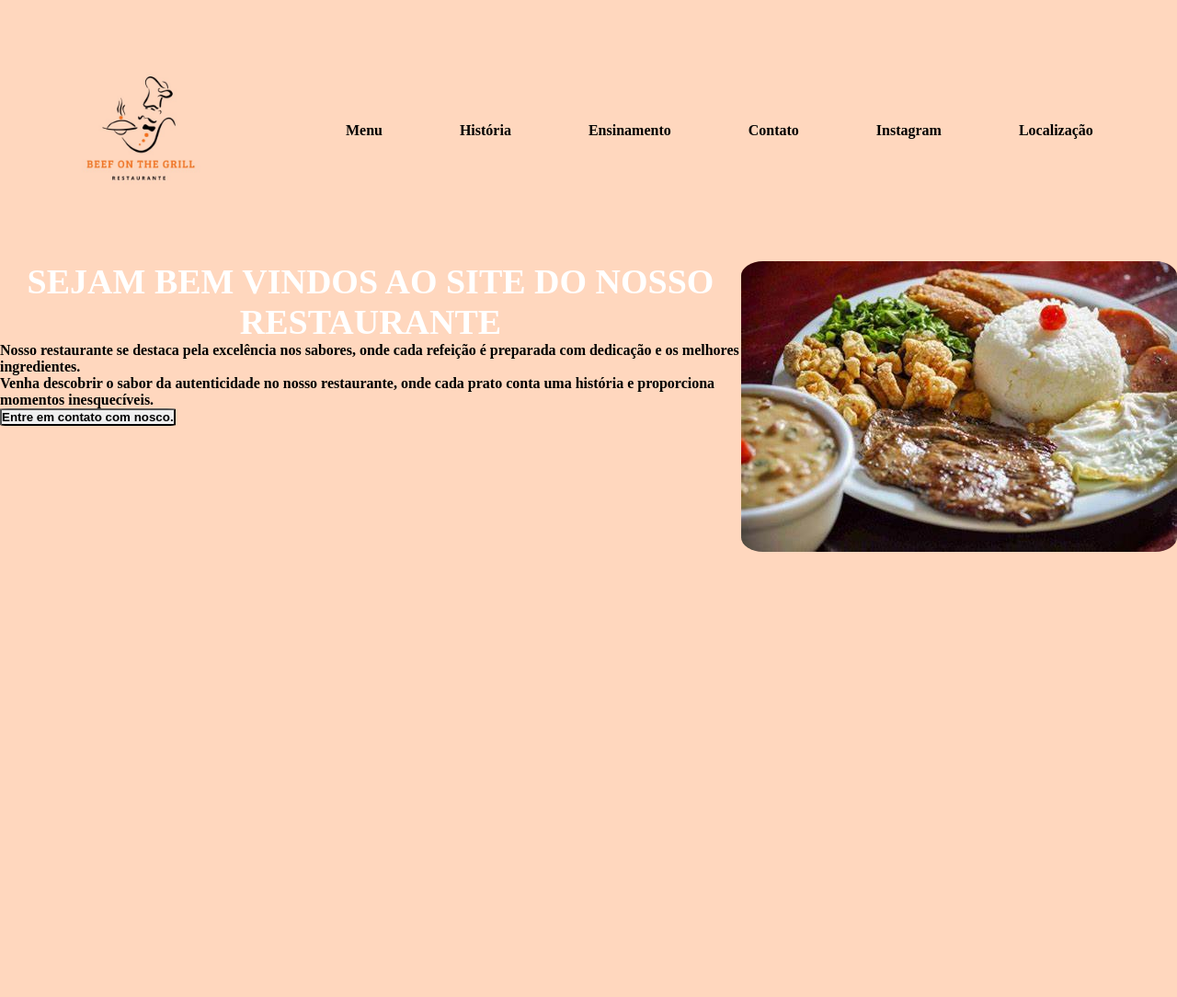
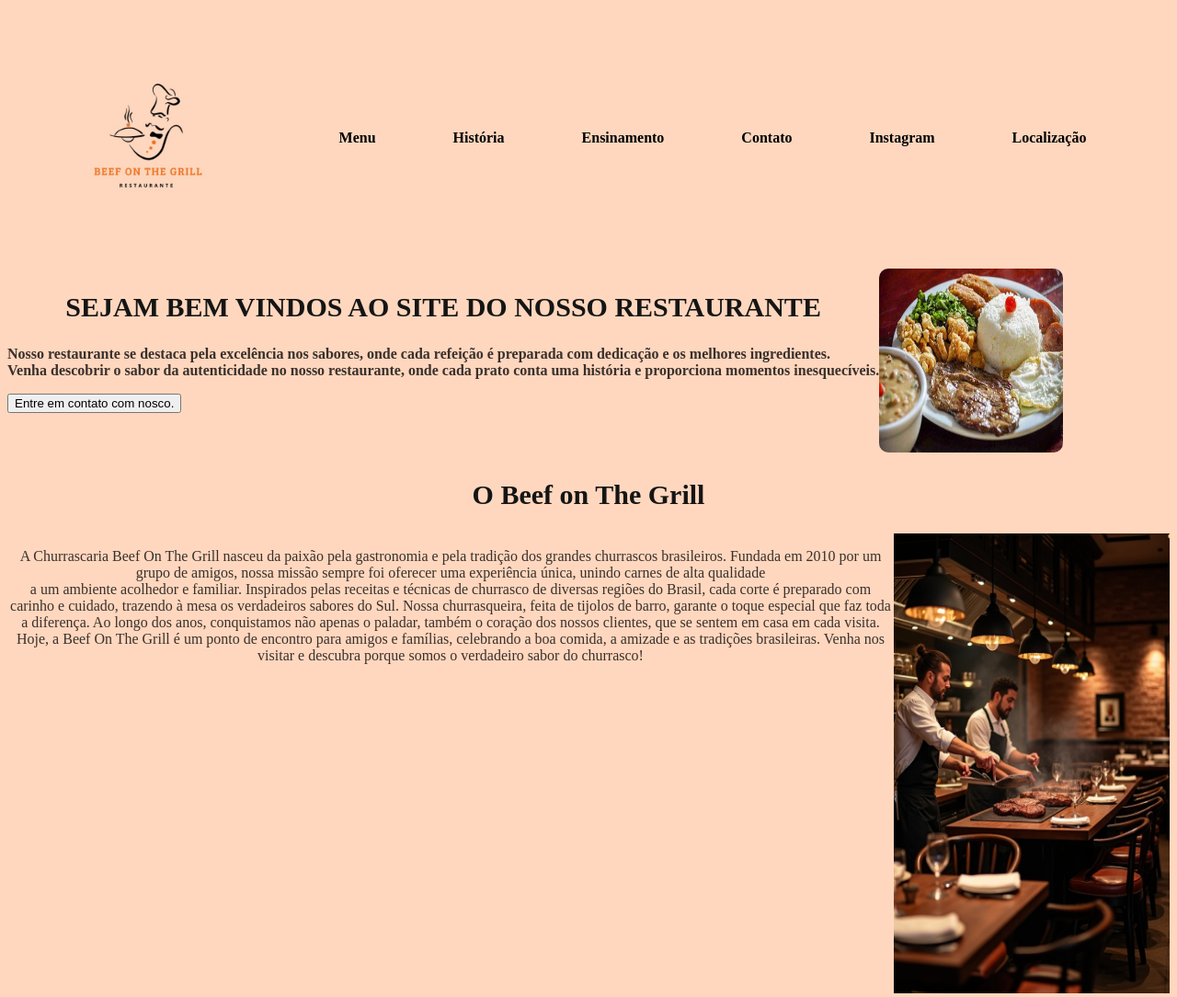
Before and after one commit to Clay1442/Site-Beef-on-The-Grill, a plain HTML site: page index.html in a window 1280 px wide. Shown: the whole page at 92% size. Before the commit the page ends 800 px from the top, so only its background shows below. Drawn offline with Linux system fonts and the light colour scheme.

Commit message:
Colocando a div historia do site

```diff
--- a/index.html
+++ b/index.html
@@ -5,29 +5,26 @@
     <meta name="viewport" content="width=device-width, initial-scale=1.0">
 
     <!--LINK DAS FONTES USADAS.-->
-    <link rel="preconnect" href="https://fonts.googleapis.com">
-    <link rel="preconnect" href="https://fonts.gstatic.com" crossorigin>
-    <link href="https://fonts.googleapis.com/css2?family=Nunito:ital,wght@0,200..1000;1,200..1000&display=swap" rel="stylesheet">
     <!--LINK DAS FONTES USADAS.-->
 
     <title>Beef on the Grill</title>
     <link rel="stylesheet" href="style.css">
 
 </head>
+
+<style>
+    @import url('https://fonts.googleapis.com/css2?family=Nunito:ital,wght@0,200..1000;1,200..1000&display=swap');
+    </style>
+
 <body>
 
     <header>
-        <div class="field"> <!--começo do field-->
-
-            <div class="soon"> <!--logo-->
-
-                <a href="#">
-                    <img src="imagens_do_site/1f9ec58a-db04-40b7-b208-32977c39f61b.png" alt="Logo do restaurante.">
-                </a>
-
-            </div> <!--fim da div Logo-->
-
-            <!--inicio do menu-->
+        <div class="field"> <!--começo da div field-->
+            <!------------LOGO--------------->
+            <div class="soon">
+                <a href="#"><img src="imagens_do_site/Logo Restaurante.png" alt="Logo do restaurante."></a>
+            </div>
+            <!------------LOGO--------------->
             <nav class="menu">
                 <ul>
                     <li><a href="#">Menu</a></li>
@@ -38,8 +35,7 @@
                     <li><a href="#">Localização</a></li>
                 </ul>
             </nav>
-            <!--fim do menu-->
-        </div> <!--fim do field-->
+        </div> <!--fim da div field-->
     </header>
 
     <!--começo do main-->
@@ -54,7 +50,7 @@
                     <div class="text-site-apex"> <!--começo da class text-site-apex-->
 
                         <h1>SEJAM BEM VINDOS AO SITE DO NOSSO RESTAURANTE</h1>
-                        <P>Nosso restaurante se destaca pela excelência nos sabores, onde cada refeição é preparada com dedicação e os melhores ingredientes. <br>
+                        <P class="Single">Nosso restaurante se destaca pela excelência nos sabores, onde cada refeição é preparada com dedicação e os melhores ingredientes. <br>
                         Venha descobrir o sabor da autenticidade no nosso restaurante, onde cada prato conta uma história e proporciona momentos inesquecíveis.</P>
 
                             <div class="button-contato">
@@ -62,18 +58,44 @@
                                     <button>Entre em contato com nosco.</button>
                                 </a>
                             </div>
-                    </div> <!--fim da class text-site-apex-->
+
+                        </div> <!--fim da class text-site-apex-->
+
+                <div class="img-apex-site"> <!--começo da class img-apex-site-->
+                    <img src="imagens_do_site/Prato.jpg" alt="Prato">
+                </div> <!--fim da class img-apex-site-->
+
+            </div> <!--fim da class Middle of the site-->
+            </div> <!--fim do field-->
+            </section> <!--fim do site-apex-->
 
 
-                <div class="img-apex-site"> <!--começo da class img-apex-site-->
-                    <img src="imagens_do_site/0c9e9851-6c43-4aaa-b3f0-0298031c5201.png" alt="Prato">
-                </div> <!--fim da class img-apex-site-->
+            <section class="site-historia" style="text-align: center;"><!--inicio section da historia do site-->
+
+                <h1>O Beef on The Grill</h1>
 
 
-                 </div> <!--fim da class Middle of the site-->
-            </div> <!--fim do field-->
-        </section> <!--fim do site-apex-->
+
+                    <div class="Middle-of-the-site">
+
+                        <p class="Single">A Churrascaria Beef On The Grill nasceu da paixão pela gastronomia e pela tradição dos grandes churrascos brasileiros.
+                    Fundada em 2010 por um grupo de amigos, nossa missão sempre foi oferecer uma experiência única, unindo carnes de alta qualidade<br> a um ambiente acolhedor e familiar.
+                    Inspirados pelas receitas e técnicas de churrasco de diversas regiões do Brasil, cada corte é preparado com carinho e cuidado, trazendo à mesa os verdadeiros sabores do Sul.
+                    Nossa churrasqueira, feita de tijolos de barro, garante o toque especial que faz toda a diferença. Ao longo dos anos, conquistamos não apenas o paladar, também o coração dos nossos clientes, que se sentem em casa em cada visita.<br>
+                    Hoje, a Beef On The Grill é um ponto de encontro para amigos e famílias, celebrando a boa comida, a amizade e as tradições brasileiras. Venha nos visitar e descubra porque somos o verdadeiro sabor do churrasco! </p>
+
+              <div class="img-apex-site"><!--começo da class img-historia-site-->
+                <img src="imagens_do_site/Garçom.png" alt="Churrasqueiros" width="300px" height="500px">
+
+
+                   </div><!--fim da class img-historia-site-->
+                  </div>
+                </section><!--Fim da class site-historia-->
+
+
+
     </main> <!--Fim do main-->
+
 
 </body>
 </html>
--- a/style.css
+++ b/style.css
@@ -1,27 +1,37 @@
 *{
-    font-weight: 600;
-    margin: 0%;
+    --moz-column-rule-color: #000000;
+    --moz-column-rule-color: #ffffff;
+}
+
+body{
+    background-color:rgb(255, 215, 190);
+    height: 100vh;
+}
+
+.field{
+    font-weight: 700;
+    margin: 0% auto;
     padding: 0%;
+    max-width: 1280px;
     box-sizing: border-box;
     border-radius: 5%;
 }
 
 h1{
-    color: #ffffff;
-    font-size: 38px;
+    color: #151515;
+    font-size: 30px;
     text-align: center;
 }
 
-body{
-    background-color:rgb(255, 215, 190);
-    height: 100vh;
+/* AQUI CONTÉM UMA CLASS DE PARÁGRAFO ÚNICO, PARA ALTERAÇÃO DE CORES E TAMANHO DA FONTE. ESPECÍFICO À ELES. */
+.Single{
+    color: rgba(20, 15, 15, 0.838);
+}
+/*----------------*/
 
-
-}
-
-.field{
-    max-width: 1280px;
-    margin: 0% auto;
+.img-apex-site {
+    position: flex;
+    right: 50px;
 }
 
 .Middle-of-the-site{
@@ -55,6 +65,12 @@ body{
     height: 200px;
 }
 
+.field .img-apex-site img {
+    width: 200px;
+    height: 200px;
+    border-radius: 5%;
+}
+
 header{
     padding: 40px 4%;
 }
```
Also changed, not shown: imagens_do_site/Garçom.png (renamed from imagens_do_site/c1d2932ac6c194915764eadccdd38f43_high.webp_image.png), imagens_do_site/Logo Restaurante.png (renamed from imagens_do_site/1f9ec58a-db04-40b7-b208-32977c39f61b.png), imagens_do_site/Prato.jpg (renamed from imagens_do_site/0c9e9851-6c43-4aaa-b3f0-0298031c5201.png).
